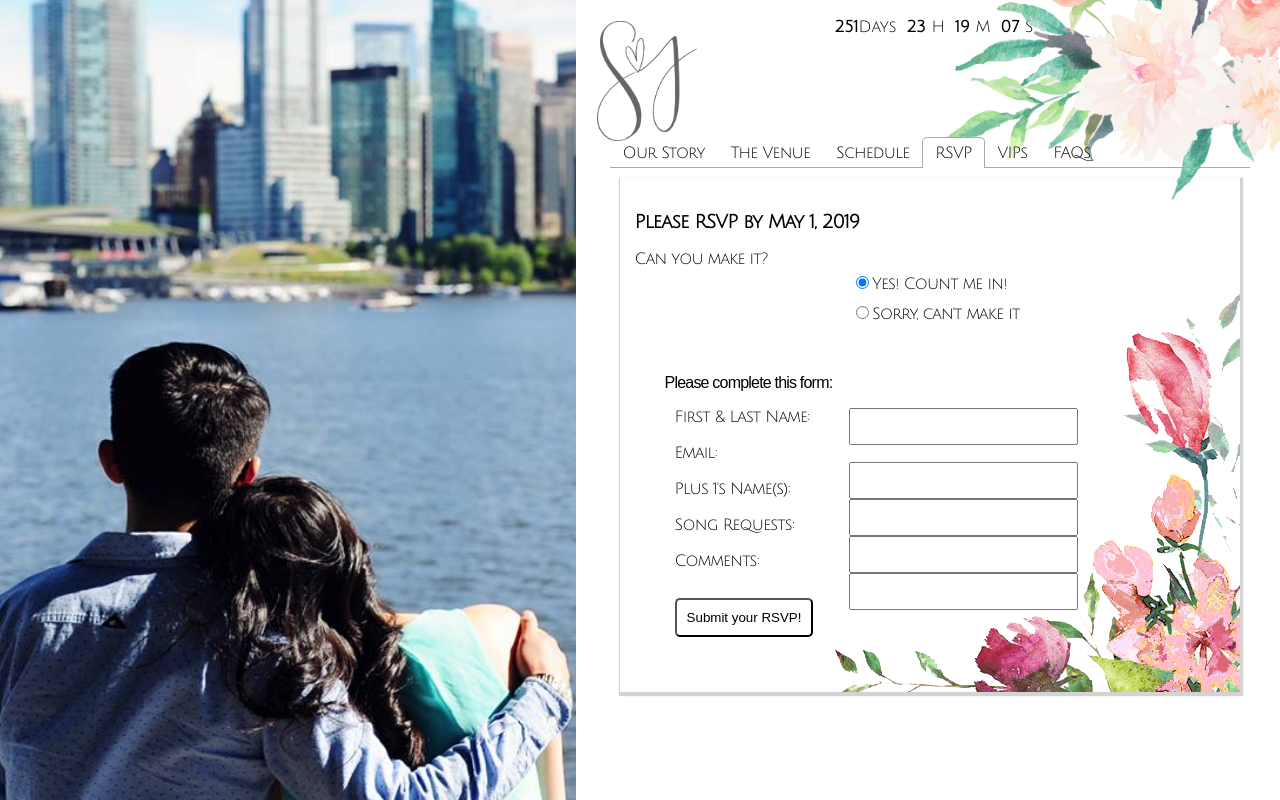
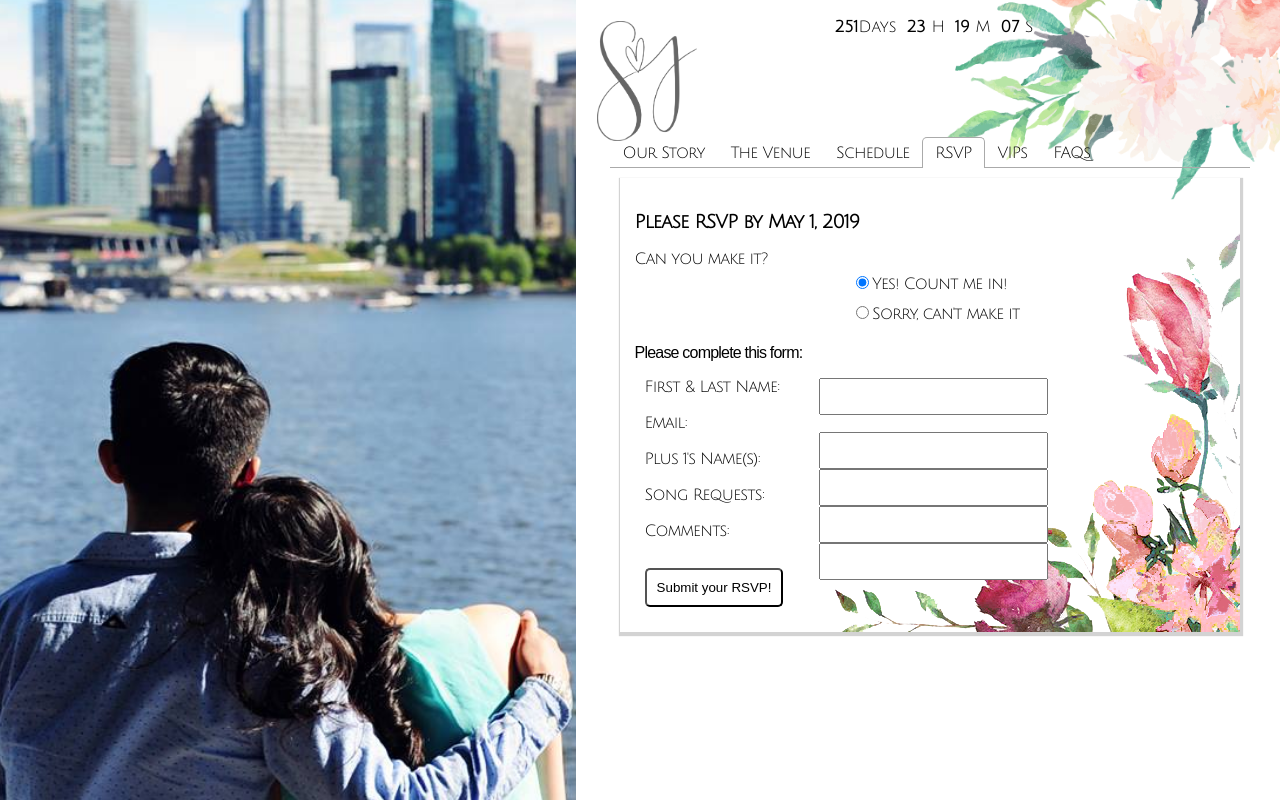
Before and after one commit to jennypoon/react_wed, a React (Create React App) app in the folder client/: page / in a window 1280 px wide. Both pictures are taken after a click on the tab "RSVP". Shown: the top 800 px of the page. Built offline with nearby package versions, Linux system fonts and the light colour scheme; a web font is replaced by a local one.

Commit message:
fixed styling of rsvp form

```diff
--- a/client/src/App.css
+++ b/client/src/App.css
@@ -306,10 +306,8 @@ input {
 
 .rsvpForm {
   width: 70%;
-  margin: 10px;
-  padding: 20px;
+}
 
-}
 .rsvpColumn {
   padding: 10px;
 }
```
